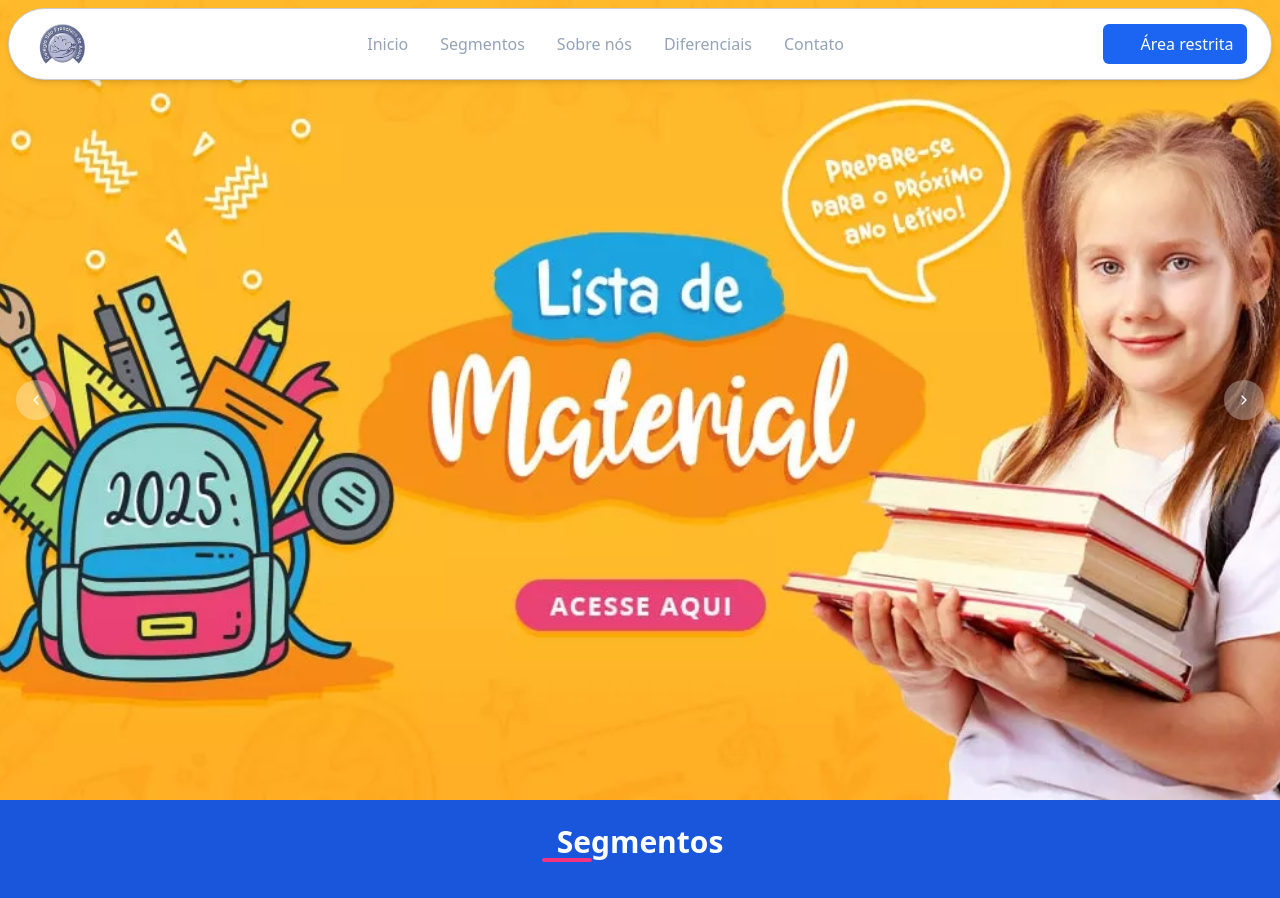
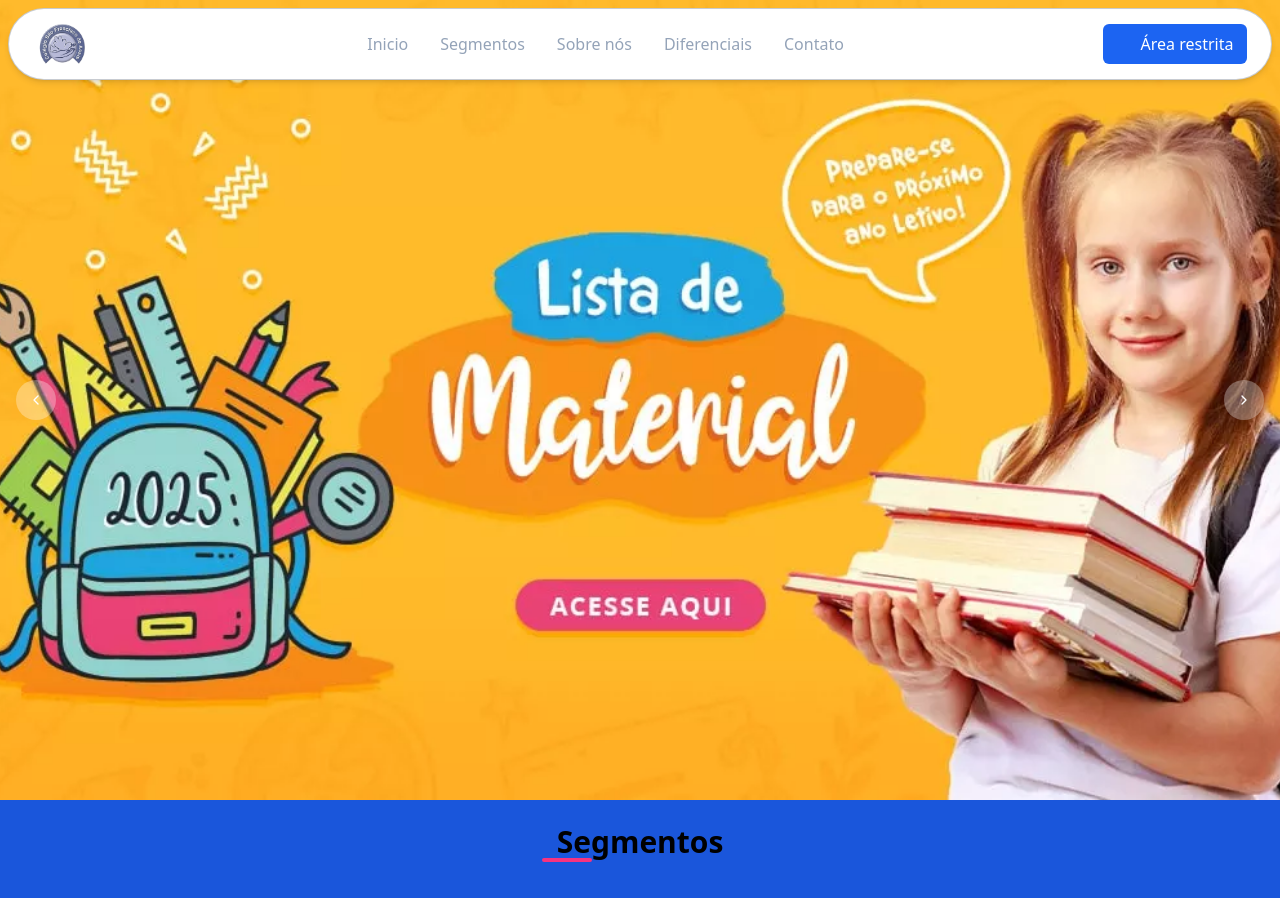
Before and after one commit to Colegio-Sao-Francisco-de-Assis-CSFA/novo-colsaofrancisco, a Next.js app in the folder csfa/: page / in a window 1280 px wide. Shown: the top 898 px of the page. Built offline with nearby package versions, Linux system fonts and the light colour scheme; some icons are missing.

Commit message:
refactore: reorganizando conceito de estilo

```diff
--- a/csfa/app/components/Title/Title.tsx
+++ b/csfa/app/components/Title/Title.tsx
@@ -1,14 +1,15 @@
 
 interface TitleProps{
     title: string;
+    className?: string;
 }
 
-export default function Title({title} : TitleProps ){
+export default function Title({title, className} : TitleProps ){
 
     return(
 
            <>
-              <h1 className="text-white relative text-3xl font-bold">
+              <h1 className={`relative text-3xl font-bold ${className}`}>
                  {title}
               </h1>
            </>
```
